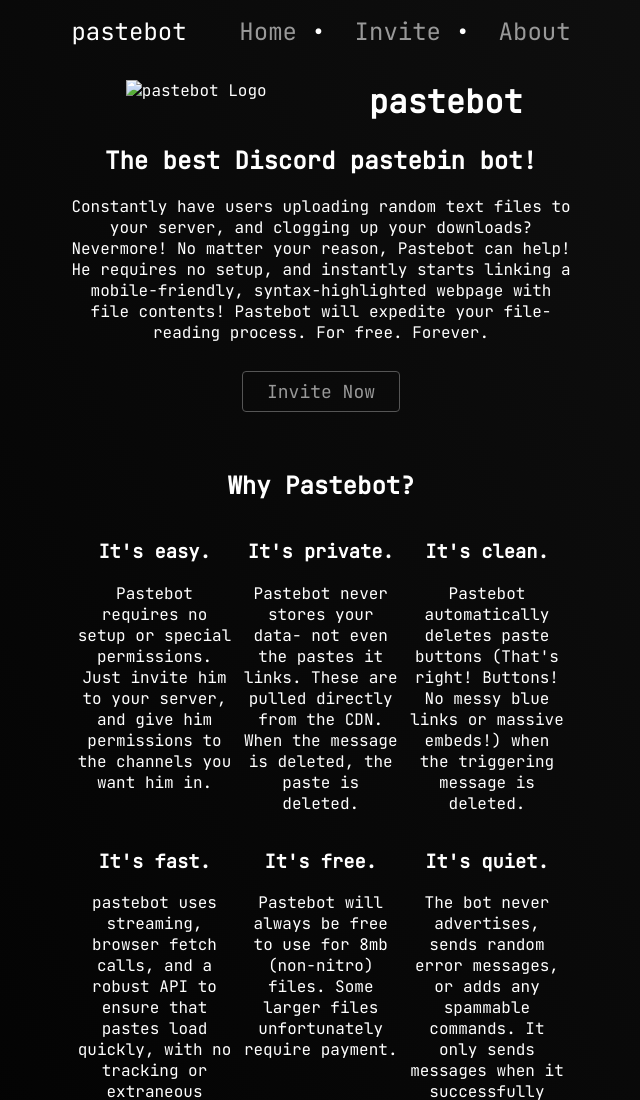
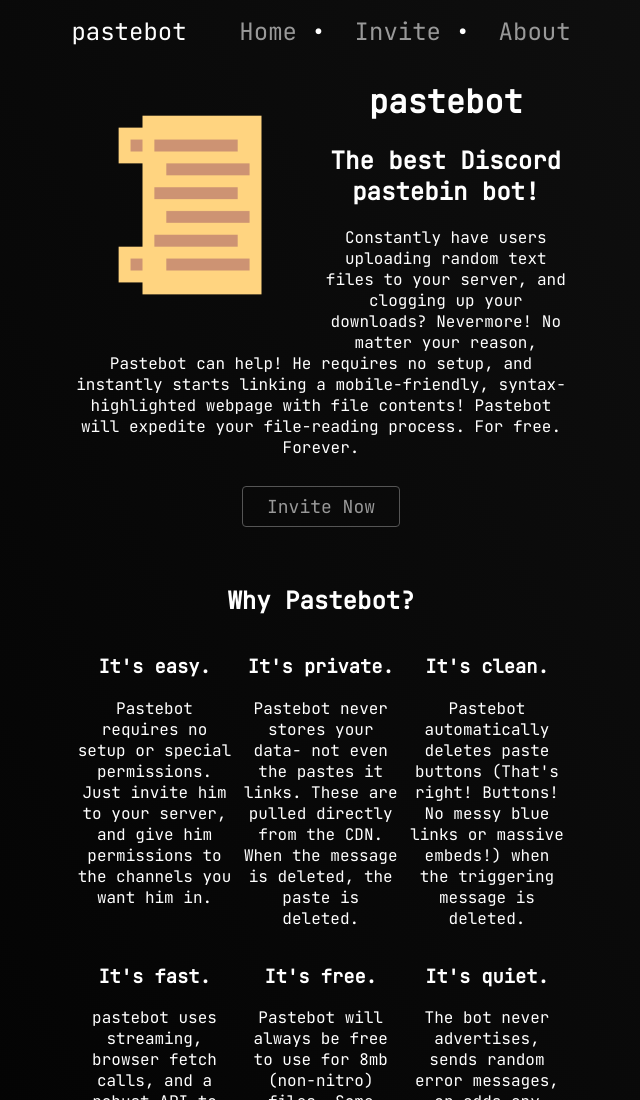
Before and after one commit to randomairborne/pastebot, a plain HTML site: page site/resources/html/index.html in a window 1280 px wide. Shown: the top 1100 px of the page, without its empty margins (319-959 px from the left). Drawn offline with Linux system fonts and the light colour scheme.

Commit message:
minor site updates

```diff
--- a/site/resources/html/index.html
+++ b/site/resources/html/index.html
@@ -63,7 +63,7 @@
             </div>
         </header>
         <div id=intro>
-            <div id=logo><img src=/logo.png alt="pastebot Logo" height=300 width=300></div>
+            <div id=logo><img src=/img/logo.png alt="pastebot Logo" height=300 width=300></div>
             <h1>pastebot</h1>
             <h2>The best Discord pastebin bot!</h2>
             <p>Constantly have users uploading random text files to your server, and clogging up your downloads?
```
Also changed, not shown: site/resources/html/paste.html (+1 -1 lines).
